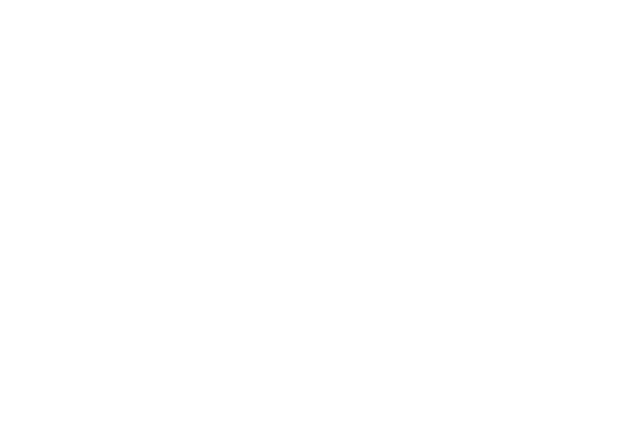
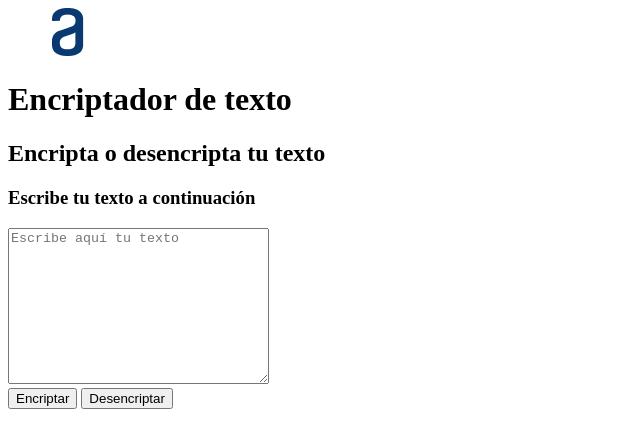
Before and after one commit to xPshycho/Encriptador, a plain HTML site: page index.html in a window 1280 px wide. Shown: the whole page, without its empty margins (0-640 px from the left). Drawn offline with Linux system fonts and the light colour scheme.

Commit message:
Agregando Archivo Css, Títulos, botones y cajatext

```diff
--- a/index.html
+++ b/index.html
@@ -4,9 +4,29 @@
    <meta charset="UTF-8">
    <meta http-equiv="X-UA-Compatible" content="IE=edge">
    <meta name="viewport" content="width=device-width, initial-scale=1.0">
+   <link rel="stylesheet" href="style.css">
    <title>Encriptador de texto</title>
 </head>
 <body>
+<!--Insertar logo arriba a la izquierda -->
+<img class="logo" src="Imagenes/Logo (1).png" alt="Logo de la Página">
+<!--Insertar texto de la página -->
+<h1 class="titulo">Encriptador de texto</h1>
+<!--Insertar texto de la página -->
+<h2 class="subtitulo">Encripta o desencripta tu texto</h2>
+<!--Insertar texto de la página -->
+<h3 class="subtitulo">Escribe tu texto a continuación</h3>
+<!--Insertar caja de texto -->
+<form action="encriptador.php" method="post">
+   <textarea name="texto" id="texto" cols="30" rows="10" placeholder="Escribe aquí tu texto"></textarea>
+   <br>
+   <input type="submit" value="Encriptar" name="encriptar">
+   <input type="submit" value="Desencriptar" name="desencriptar">
+</form>
+
+
+
+
 
 </body>
 </html>
--- /dev/null
+++ b/style.css
@@ -0,0 +1,5 @@
+.logo{
+width: 120px;
+height: 48px;
+
+}
```
